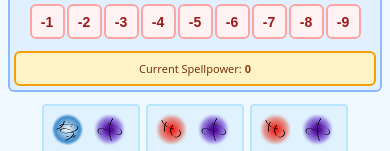
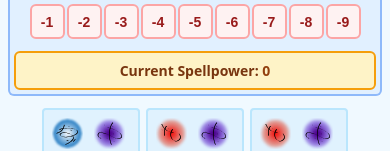
Before and after one commit to vlad92z/necromancer-web, a React (Vite) app: page / in a window 390 px wide. Both pictures are taken after a click on the button "START GAME". Shown: the part 264-415 px from the top of the page. Built offline with nearby package versions, Linux system fonts and the light colour scheme.

Commit message:
Increase font size and weight in RunePower
Updated the font size and font weight for the spellpower display in RunePower to improve readability, especially on mobile and desktop devices.

```diff
--- a/src/features/gameplay/components/RunePower.tsx
+++ b/src/features/gameplay/components/RunePower.tsx
@@ -38,9 +38,9 @@ export function RunePower({ player }: RunePowerProps) {
       marginTop: isMobile ? '8px' : '12px'
     }}>
       <div style={{
-        fontSize: isMobile ? '11px' : '14px',
+        fontSize: isMobile ? '14px' : '20px',
         color: '#78350f',
-        fontWeight: '500',
+        fontWeight: 'bold',
         textAlign: 'center'
       }}>
         Current Spellpower: {segments.length > 0 ? (
```
